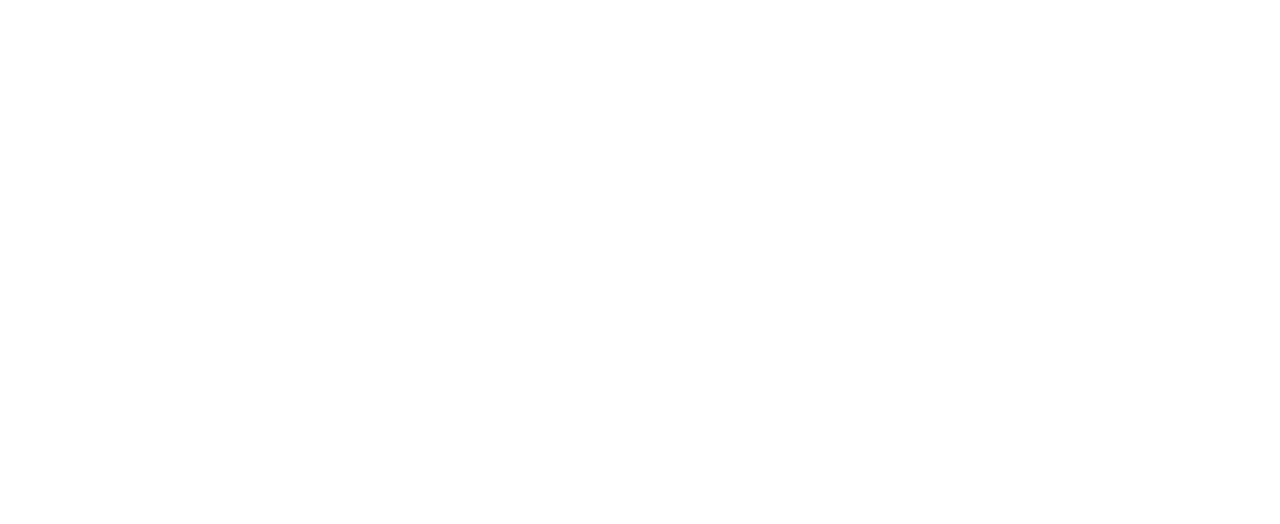
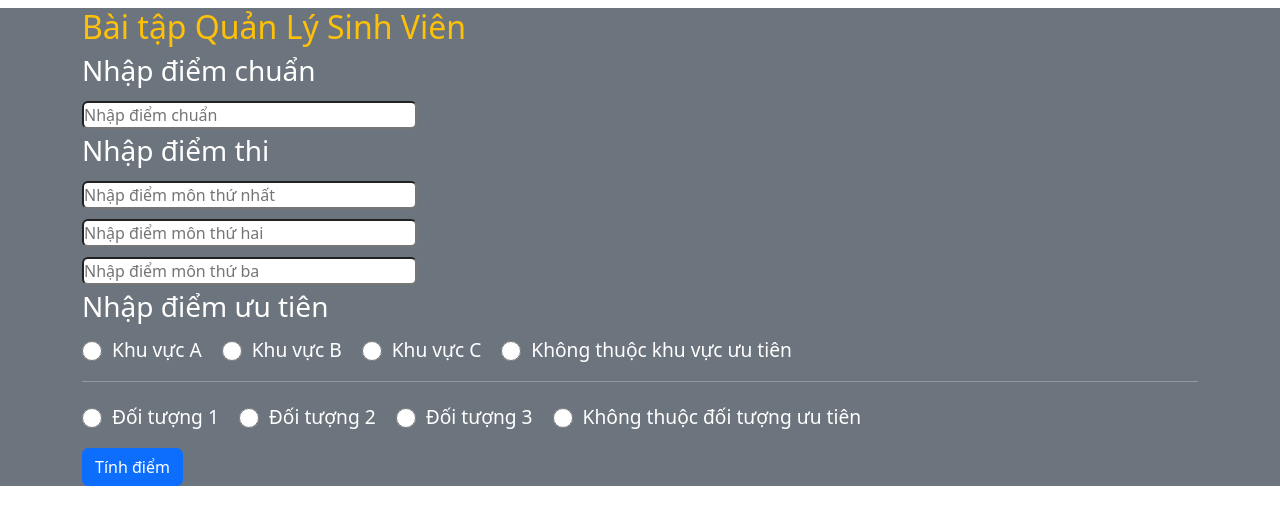
Before and after one commit to mielindev/javascript-exercise, a plain HTML site: page index.html in a window 1280 px wide. Drawn offline with nearby package versions, Linux system fonts and the light colour scheme.

Commit message:
complete first exercise

```diff
--- /dev/null
+++ b/index.css
@@ -0,0 +1,28 @@
+/* reset css */
+* {
+    margin: 0;
+    padding: 0;
+    box-sizing: border-box;
+}
+#manageStudent input{
+    width: 30%;
+    margin: 5px 0;
+}
+#manageStudent li{
+    position: relative;
+    padding-right: 20px;
+    font-size: larger;
+    font-weight: 500;
+}
+
+#manageStudent ul li input {
+    position: absolute;
+    left: 0;
+    top: 5px;
+    width: 20px;
+    height: 20px;
+}
+#manageStudent label{
+    padding-left: 30px;
+    padding-top: 5px;
+}
--- a/index.html
+++ b/index.html
@@ -16,16 +16,106 @@
       integrity="sha384-T3c6CoIi6uLrA9TneNEoa7RxnatzjcDSCmG1MXxSR1GAsXEV/Dwwykc2MPK8M2HN"
       crossorigin="anonymous"
     />
+    <link rel="stylesheet" href="./index.css" />
   </head>
 
   <body>
-    <header>
-      <!-- place navbar here -->
-    </header>
-    <main></main>
-    <footer>
-      <!-- place footer here -->
-    </footer>
+    <section id="manageStudent" class="bg-secondary text-white">
+      <div class="container my-2">
+        <h2 class="text-warning">Bài tập Quản Lý Sinh Viên</h2>
+        <h3>Nhập điểm chuẩn</h3>
+        <input
+          class="rounded"
+          type="text"
+          id="goalScore"
+          placeholder="Nhập điểm chuẩn"
+        />
+        <h3>Nhập điểm thi</h3>
+        <input
+          class="rounded"
+          type="text"
+          id="firstScore"
+          placeholder="Nhập điểm môn thứ nhất"
+        />
+        <br />
+        <input
+          class="rounded"
+          type="text"
+          id="secondScore"
+          placeholder="Nhập điểm môn thứ hai"
+        />
+        <br />
+        <input
+          class="rounded"
+          type="text"
+          id="thridScore"
+          placeholder="Nhập điểm môn thứ ba"
+        />
+        <br />
+        <h3>Nhập điểm ưu tiên</h3>
+        <ul class="list-unstyled d-flex">
+          <li>
+            <input type="radio" id="area1" value="area1" name="areaPriority" />
+            <label for="area1">Khu vực A</label>
+          </li>
+          <li>
+            <input type="radio" id="area2" value="area2" name="areaPriority" />
+            <label for="area2">Khu vực B</label>
+          </li>
+          <li>
+            <input type="radio" id="area3" value="area3" name="areaPriority" />
+            <label for="area3">Khu vực C</label>
+          </li>
+          <li>
+            <input type="radio" id="area4" value="area4" name="areaPriority" />
+            <label for="area4">Không thuộc khu vực ưu tiên</label>
+          </li>
+        </ul>
+        <hr />
+        <ul class="list-unstyled d-flex">
+          <li>
+            <input
+              type="radio"
+              id="entity1"
+              value="entity1"
+              name="entityPriority"
+            />
+            <label for="entity1">Đối tượng 1</label>
+          </li>
+          <li>
+            <input
+              type="radio"
+              id="entity2"
+              value="entity2"
+              name="entityPriority"
+            />
+            <label for="entity2">Đối tượng 2</label>
+          </li>
+          <li>
+            <input
+              type="radio"
+              id="entity3"
+              value="entity3"
+              name="entityPriority"
+            />
+            <label for="entity3">Đối tượng 3</label>
+          </li>
+          <li>
+            <input
+              type="radio"
+              id="entity4"
+              value="entity4"
+              name="entityPriority"
+            />
+            <label for="entity4">Không thuộc đối tượng ưu tiên</label>
+          </li>
+        </ul>
+        <button class="btn btn-primary rounded" onclick="tinhDiem()">
+          Tính điểm
+        </button>
+      </div>
+      <div class="manageresult container"></div>
+    </section>
     <!-- Bootstrap JavaScript Libraries -->
     <script
       src="https://cdn.jsdelivr.net/npm/@popperjs/core@2.11.8/dist/umd/popper.min.js"
--- a/index.js
+++ b/index.js
@@ -1 +1,57 @@
 // Bài tập JS buổi 5
+function tinhDiem() {
+  let diemChuan = document.querySelector("#goalScore").value * 1;
+  let diemFirst = document.querySelector("#firstScore").value * 1;
+  let diemSecond = document.querySelector("#secondScore").value * 1;
+  let diemThrid = document.querySelector("#thridScore").value * 1;
+  let areaPriority = document.querySelector(
+    'input[name="areaPriority"]:checked'
+  ).value;
+  let entityPriority = document.querySelector(
+    'input[name="entityPriority"]:checked'
+  ).value;
+  let tongDiem = diemFirst + diemSecond + diemThrid;
+  switch (areaPriority) {
+    case "area1":
+      tongDiem += 2;
+      break;
+    case "area2":
+      tongDiem += 1;
+      break;
+    case "area3":
+      tongDiem += 0.5;
+      break;
+    case "area4":
+      tongDiem += 0;
+      break;
+  }
+  switch (entityPriority) {
+    case "entity1":
+      tongDiem += 2.5;
+      break;
+    case "entity2":
+      tongDiem += 1.5;
+      break;
+    case "entity3":
+      tongDiem += 1;
+      break;
+    case "entity4":
+      tongDiem += 0;
+      break;
+  }
+  console.log(tongDiem);
+  if (
+    tongDiem >= diemChuan &&
+    diemFirst != 0 &&
+    diemSecond != 0 &&
+    diemThrid != 0
+  ) {
+    document.querySelector(
+      ".manageresult"
+    ).innerHTML = `Bạn đã đậu với số điểm ${tongDiem}`;
+  } else {
+    document.querySelector(
+      ".manageresult"
+    ).innerHTML = `Bạn đã rớt với số điểm ${tongDiem}`;
+  }
+}
```
